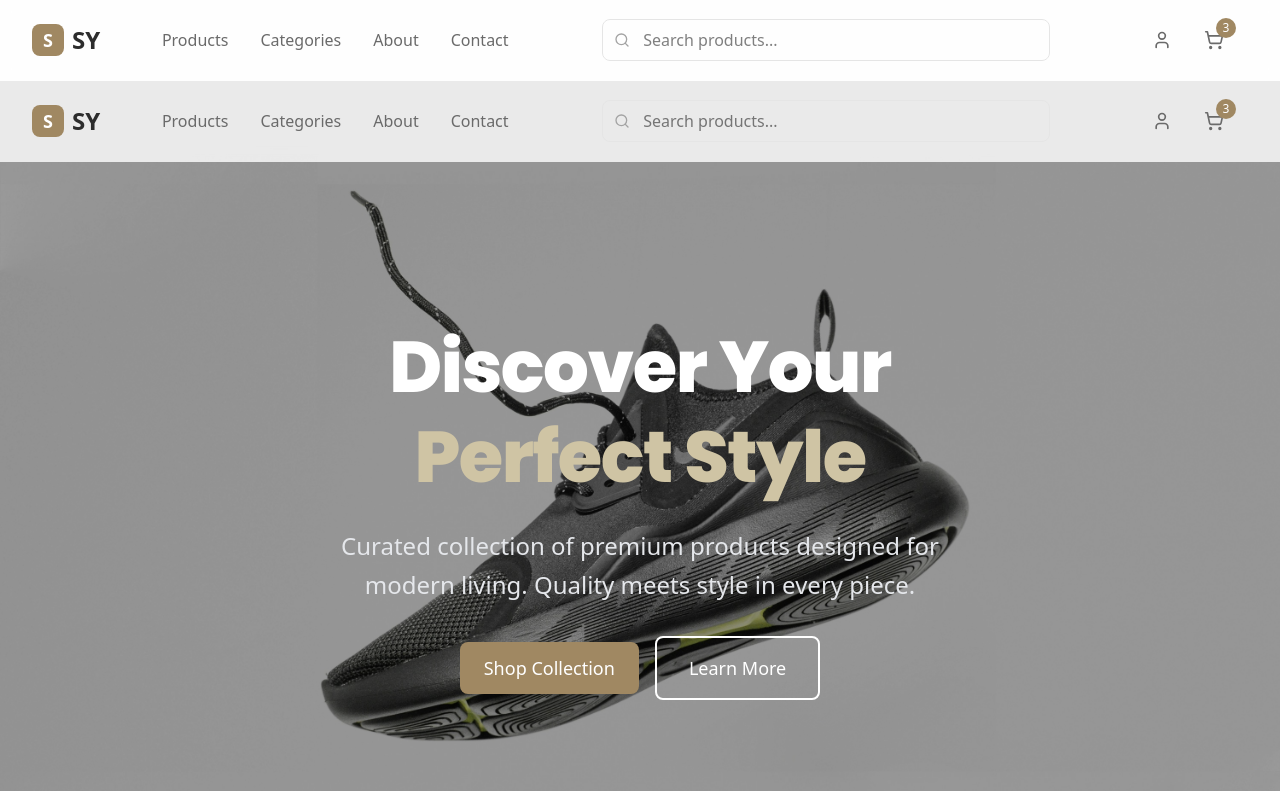
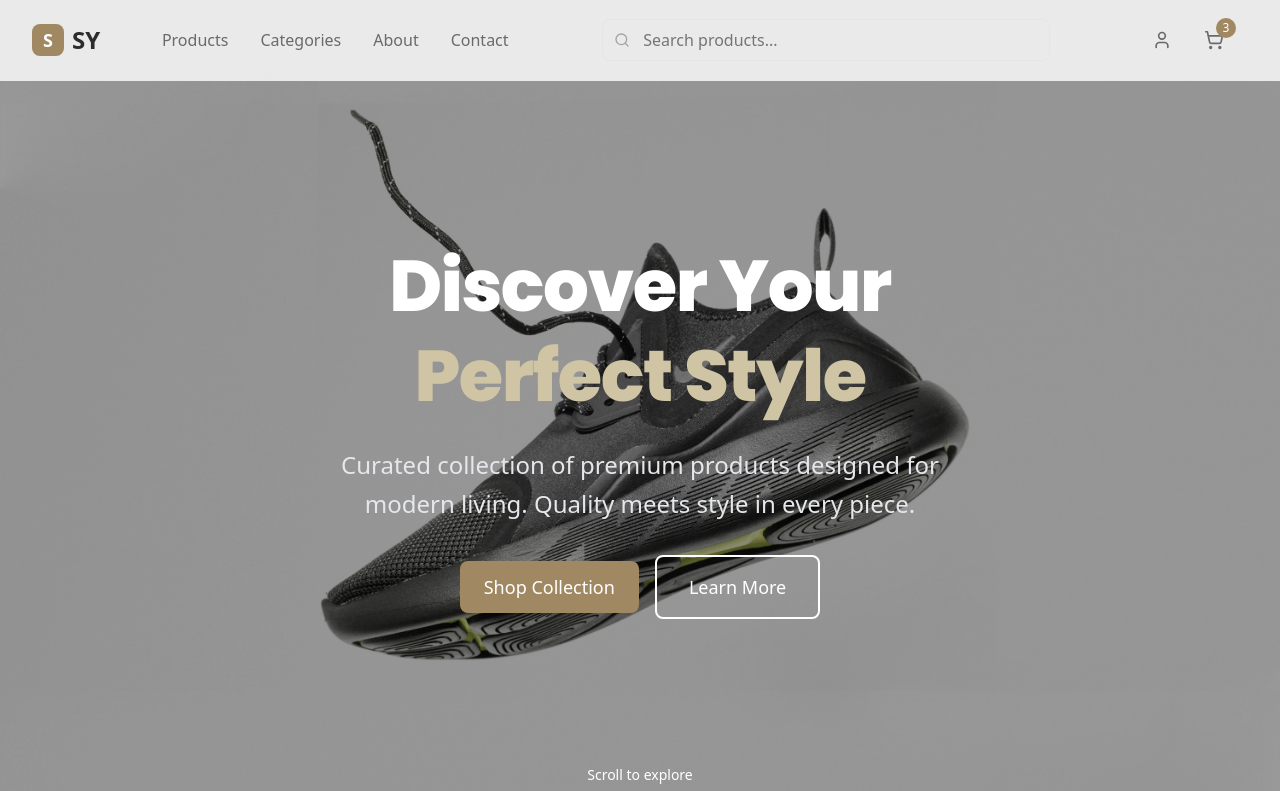
Before and after one commit to Seadyou/SY-Ecommerce, a Next.js app: page / in a window 1280 px wide. Shown: the top 791 px of the page. Built offline with nearby package versions, Linux system fonts and the light colour scheme.

Commit message:
Fixed the Header Problem

```diff
--- a/src/app/page.tsx
+++ b/src/app/page.tsx
@@ -9,11 +9,22 @@ import LatestArrivals from '@/components/LatestArrivals'
 export default function Home() {
   return (
     <div className="min-h-screen bg-neutral-50">
+      {/* Hero Container - covers header + hero section */}
+      <div className="relative">
+        {/* Hero Background - covers header and hero section */}
+        <div
+          className="absolute inset-0 bg-cover bg-center bg-no-repeat"
+          style={{
+            backgroundImage: 'url(/images/hero_bg.jpg)',
+          }}
+        />
 
-      <Header />
+        {/* Dark Overlay for better text readability */}
+        <div className="absolute inset-0 bg-black/40" />
 
-      {/* Hero Section */}
-      <HeroSection />
+        <Header />
+        <HeroSection />
+      </div>
 
       {/* Sale Banner */}
       <SaleBanner />
--- a/src/components/HeroSection.tsx
+++ b/src/components/HeroSection.tsx
@@ -1,26 +1,9 @@
 
 import Link from 'next/link'
-import Header from './Header'
 
 export default function HeroSection() {
   return (
-    <div className="relative">
-      {/* Hero Background - covers header and hero section */}
-
-      <div
-        className="absolute inset-0 bg-cover bg-center bg-no-repeat"
-        style={{
-          backgroundImage: 'url(/images/hero_bg.jpg)',
-        }}
-      />
-
-      {/* Dark Overlay for better text readability */}
-      <div className="absolute inset-0 bg-black/40" />
-
-      <Header />
-
-      {/* Hero Section */}
-      <section className="relative h-screen flex items-start justify-center overflow-hidden pt-32 md:pt-40">
+    <section className="relative h-screen flex items-start justify-center overflow-hidden pt-32 md:pt-40">
         {/* Hero Content */}
         <div className="relative z-10 text-center text-white px-4 max-w-4xl mx-auto">
           <h1 className="hero-title text-5xl md:text-7xl font-bold mb-6 leading-tight">
@@ -59,7 +42,6 @@ export default function HeroSection() {
             </div>
           </div>
         </div>
-      </section>
-    </div>
+    </section>
   )
 }
```
